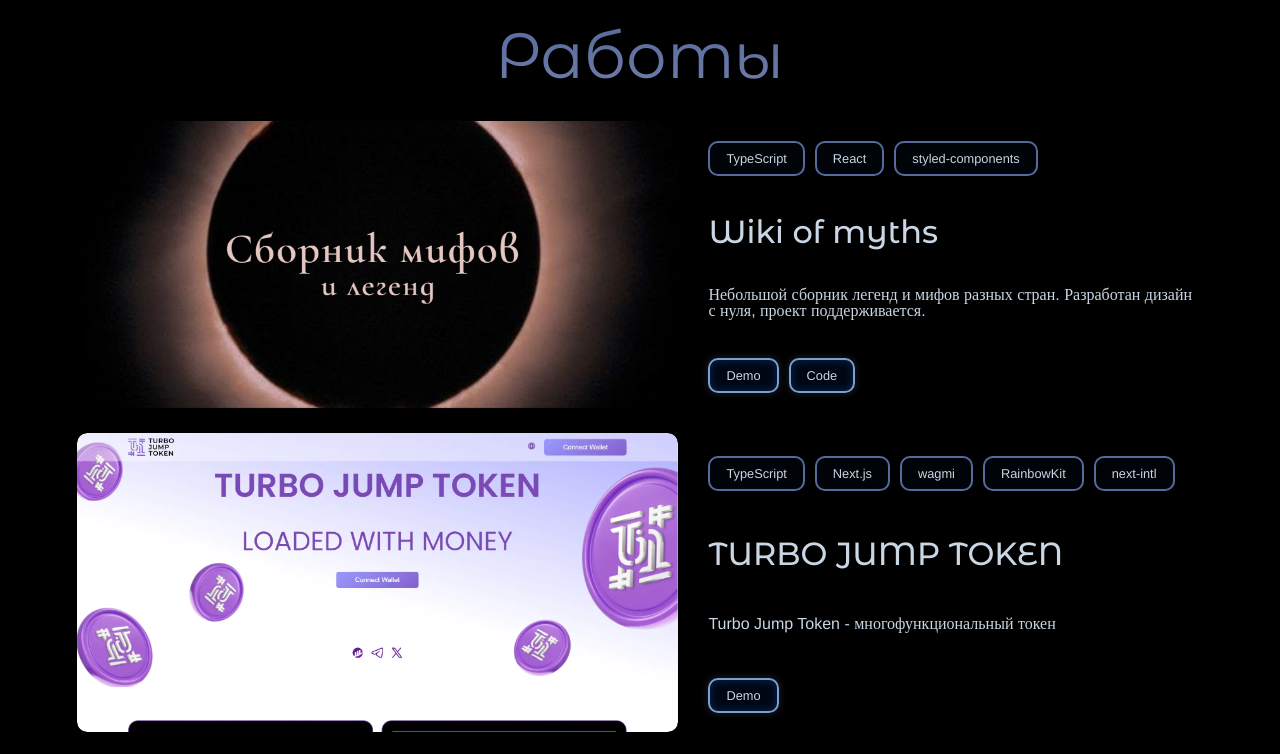
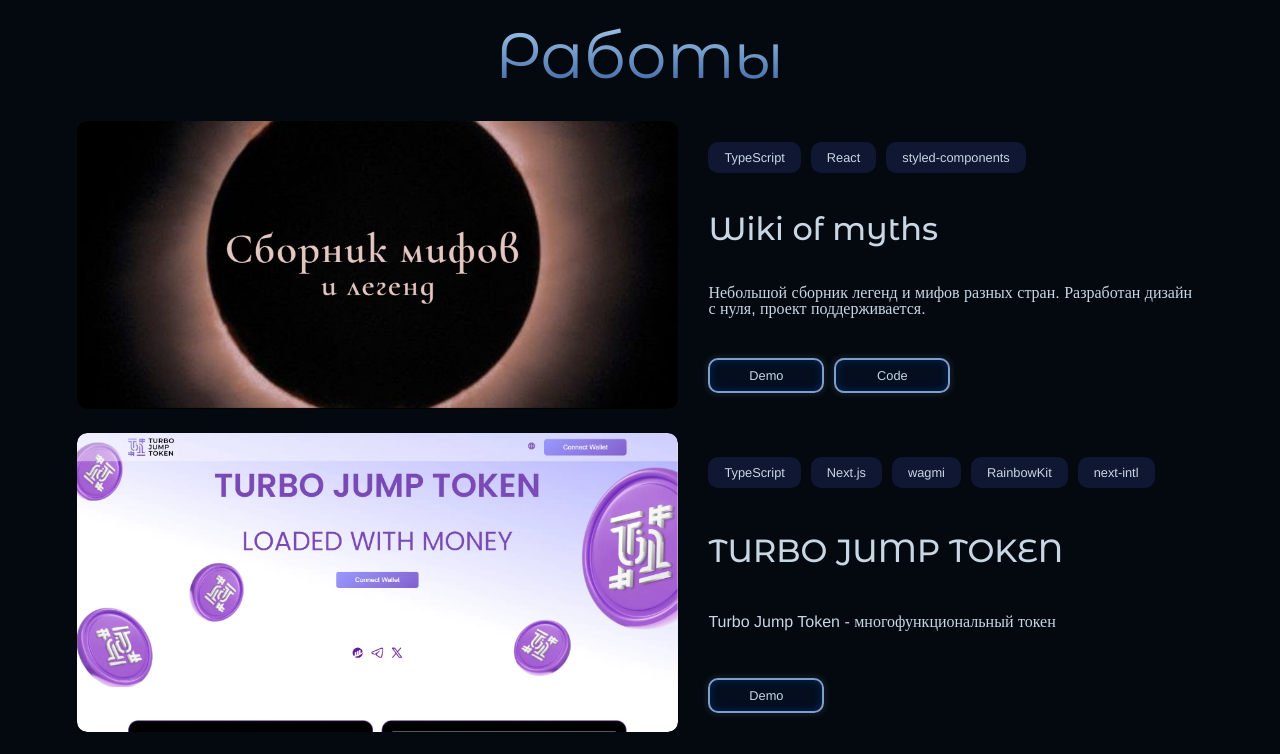
Before and after one commit to Alisa03/portfolio, a Next.js app: page / in a window 1280 px wide. Shown: the part 1480-2234 px from the top of the page. Built offline with nearby package versions, Linux system fonts and the light colour scheme.

Commit message:
new link project

```diff
--- a/src/app/_styles/vars.css
+++ b/src/app/_styles/vars.css
@@ -1,9 +1,9 @@
 :root {
     --light-blue: #c9d6e3;
     --dark-blue: #0f1733;
-    --hover-color: #6f7ba8;
-    --blue: #566b9d;
-    --black: #000;
+    --hover-color: #3E68A4;
+    --blue: #A2C6EA;
+    --black: #04090F;
 
-    --dark-background: #0f0f0f;
+    --dark-background: var(--black);
 }
--- a/src/modules/Navbar/Menu.tsx
+++ b/src/modules/Navbar/Menu.tsx
@@ -1,7 +1,7 @@
 import Link from 'next/link';
+import clsx from 'clsx';
 
 import s from './navbar.module.scss'
-import clsx from 'clsx';
 
 interface IProps {
     isOpen: boolean,
@@ -13,10 +13,10 @@ export const Menu = ({ isOpen, setIsOpen }: IProps) => {
         <div className={clsx('list', s.content)}>
             <div className={s.flex}>
                 <nav className={clsx('flex-center', s.list, s.nav)}>
-                    <li><Link href="#home" className={`${s.link} pale-green body2`} onClick={() => setIsOpen(false)}>Главная</Link></li>
-                    <li><Link href="#about" className={`${s.link} pale-green body2`} onClick={() => setIsOpen(false)}>Обо мне</Link></li>
-                    <li><Link href="#works" className={`${s.link} pale-green body2`} onClick={() => setIsOpen(false)}>Работы</Link></li>
-                    <li><Link href="#contact" className={`${s.link} pale-green body2`} onClick={() => setIsOpen(false)}>Контакты</Link></li>
+                    <li><Link href="#home" className={clsx(s.link, "pale-green body2")} onClick={() => setIsOpen(false)}>Главная</Link></li>
+                    <li><Link href="#about" className={clsx(s.link, "pale-green body2")} onClick={() => setIsOpen(false)}>Обо мне</Link></li>
+                    <li><Link href="#works" className={clsx(s.link, "pale-green body2")} onClick={() => setIsOpen(false)}>Работы</Link></li>
+                    <li><Link href="#contact" className={clsx(s.link, "pale-green body2")} onClick={() => setIsOpen(false)}>Контакты</Link></li>
                 </nav>
             </div>
         </div>
--- a/src/modules/Navbar/index.tsx
+++ b/src/modules/Navbar/index.tsx
@@ -1,5 +1,6 @@
 import { useEffect, useState } from "react";
 import Link from "next/link";
+import clsx from "clsx";
 
 import { Menu } from "./Menu";
 
@@ -19,7 +20,7 @@ export const Navbar = () => {
                     <h3 className="logo">Sveta</h3>
                 </Link>
                 <Menu isOpen={isOpen} setIsOpen={setIsOpen} />
-                <button onClick={() => setIsOpen((prevState) => !prevState)} className={`btn ${s.burger} ${isOpen ? s.burger__active : ''}`}>
+                <button onClick={() => setIsOpen((prevState) => !prevState)} className={clsx("btn", s.burger, { [s.burger__active]: isOpen })}>
                     <span className={s.burger__line} />
                     <span className={s.burger__line} />
                 </button>
--- a/src/modules/Project/index.tsx
+++ b/src/modules/Project/index.tsx
@@ -5,25 +5,17 @@ import { Button, ScrollAnimation } from '@/shared/ui';
 import s from './project.module.scss'
 
 export const Project = ({ project }: { project: IProject }) => {
-    return <ScrollAnimation custom={s.project}>
-        {
-            project.urlDemo ?
-                <a target="_blank" href={project.urlDemo}>
-                    <div className={s.project__block}>
-                        <img className={s.project__img} src={project.img} alt="" />
-                    </div>
-                </a> :
-                <a href="#">
-                    <div className={s.project__block}>
-                        <img className={s.project__img} src={project.img} alt="" />
-                    </div>
-                </a>
-        }
+    return <ScrollAnimation customClass={s.project}>
 
+        <a href={project.urlDemo}>
+            <div className={s.project__block}>
+                <img className={s.project__img} src={project.img} alt="" />
+            </div>
+        </a>
         <div className={s.project__content}>
             <div className="flex-list">
                 {
-                    project.skill.map((i: any, index: any) => <div key={index} className={s.teg}>{i}</div>)
+                    project.skill.map((i: string, index: number) => <div key={index} className={s.teg}>{i}</div>)
                 }
             </div>
             <h4 className={s.project__title}>{project.name}</h4>
--- a/src/modules/Project/project.module.scss
+++ b/src/modules/Project/project.module.scss
@@ -35,9 +35,7 @@
 }
 
 .teg {
-
-    background: #0527591a;
-    border: 2px solid var(--blue);
+    background: var(--dark-blue);
     border-radius: 10px;
 
     font-size: .8rem;
--- a/src/pages/_app.tsx
+++ b/src/pages/_app.tsx
@@ -1,8 +1,10 @@
+import { AppProps } from 'next/app'
+
 import { Layout } from '@/screens'
 
 import '@/app/_styles/index.css'
 
-const MyApp = ({ Component, pageProps }: any) => {
+const MyApp = ({ Component, pageProps }: AppProps) => {
     return <Layout>
         <Component {...pageProps} />
     </Layout>
--- a/src/screens/Skills/index.tsx
+++ b/src/screens/Skills/index.tsx
@@ -5,7 +5,7 @@ import s from './skills.module.scss'
 export const Skills = () => {
     return <section id="skills" className="section">
         <h3 className="section__title">Мои навыки</h3>
-        <ScrollAnimation custom={s.flex}>
+        <ScrollAnimation customClass={s.flex}>
             <div className={s.block}>
                 <h5 className={s.title}>Языки</h5>
                 <ul className="section__text">
--- a/src/shared/const/works.ts
+++ b/src/shared/const/works.ts
@@ -30,6 +30,6 @@ export const works: IProject[] = [
     name: "Best Technology cooking",
     img: "/btc.webp",
     skill: ["React", "TypeScript", "scss", "i18next"],
-    urlDemo: "https://btcooking.com/",
+    urlDemo: "https://btc-umber.vercel.app/",
   },
 ];
--- a/src/shared/ui/Button/btn.module.scss
+++ b/src/shared/ui/Button/btn.module.scss
@@ -4,25 +4,27 @@
 
   position: relative;
 
+  padding: 0.5rem 1rem;
+  min-width: 5rem;
+
   background: rgba(var(--darkBlue), 0.2);
   border: 2px solid rgb(var(--blue));
   border-radius: 10px;
-    box-shadow:
-        inset 0 0 10px rgb(var(--darkBlue)),
+  box-shadow: inset 0 0 10px rgb(var(--darkBlue)),
     0 0 5px 3px rgba(var(--blue), 0.1);
 
   font-size: 0.8rem;
+  text-align: center;
 
-    padding: 0.5rem 1rem;
   overflow: hidden;
   transition: all 0.3s;
 
   &:hover {
-        box-shadow:
-            inset 0 0 5px rgba(var(--blue), 0.6),
+    box-shadow: inset 0 0 5px rgba(var(--blue), 0.6),
       0 0 9px 3px rgba(var(--blue), 0.2);
 
     color: rgb(var(--blue));
+    background-color: var(--dark-blue);
 
     &:before {
       transform: translateX(15em);
--- a/src/shared/ui/ScrollAnimation.tsx
+++ b/src/shared/ui/ScrollAnimation.tsx
@@ -1,6 +1,7 @@
-import { useEffect, useRef, useState } from "react";
+import clsx from "clsx";
+import { ReactElement, ReactNode, useEffect, useRef, useState } from "react";
 
-export const ScrollAnimation = ({ children, custom }: any) => {
+export const ScrollAnimation = ({ children, customClass }: { children: ReactElement | ReactNode, customClass?: string }) => {
     const boxes: any = useRef(null);
     const [visible, setVisible] = useState(false)
 
@@ -16,7 +17,7 @@ export const ScrollAnimation = ({ children, custom }: any) => {
         (typeof window !== "undefined") && window.addEventListener('scroll', Scroll)
     }, [])
 
-    return <div ref={boxes} onScroll={Scroll} className={`${visible ? "box show" : "box"} ${custom}`}>
+    return <div ref={boxes} onScroll={Scroll} className={clsx("box", { "show": visible }, customClass)}>
         {children}
     </div>
 }
```
Also changed, not shown: 1 other file (tests, documents, lock files or other folders). Lines whose indentation alone changed are shown as unchanged.
